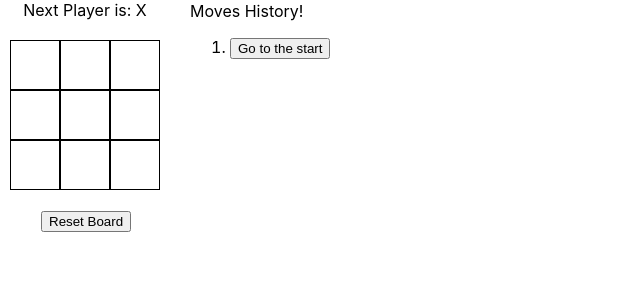
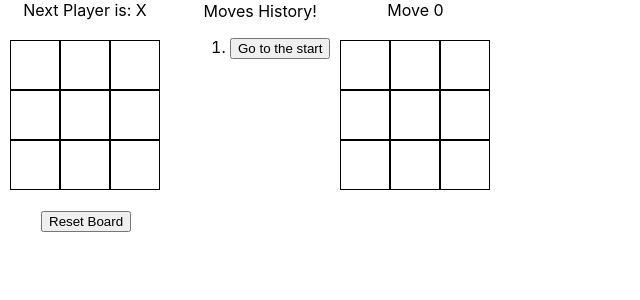
Before and after one commit to ardithoxha/tic_tac_toe, a React (Create React App) app: page / in a window 1280 px wide. Shown: the top 300 px of the page, without its empty margins (0-640 px from the left). Built offline with nearby package versions, Linux system fonts and the light colour scheme.

Commit message:
final result with list of board display

```diff
--- a/src/App.css
+++ b/src/App.css
@@ -13,44 +13,12 @@
 }
 
 .history {
-  /* border: 1px solid black; */
   margin-left: 30px;
   margin-top: -15px;
 }
 
-.App-logo {
-  height: 40vmin;
-  pointer-events: none;
-}
-
-@media (prefers-reduced-motion: no-preference) {
-  .App-logo {
-    animation: App-logo-spin infinite 1s linear;
-  }
-}
-
-.App-header {
-  background-color: #282c34;
-  min-height: 100vh;
-  display: flex;
-  flex-direction: column;
-  align-items: center;
-  justify-content: center;
-  font-size: calc(10px + 2vmin);
-  color: white;
-}
-
-.App-link {
-  color: #61dafb;
-}
-
-@keyframes App-logo-spin {
-  from {
-    transform: rotate(0deg);
-  }
-  to {
-    transform: rotate(360deg);
-  }
+.history p {
+  text-align: center;
 }
 
 .square {
--- a/src/App.js
+++ b/src/App.js
@@ -10,6 +10,14 @@ function Square(props) {
 
   return (
     <div className="square" id={box} onClick={props.onClick}>{props.squares[box]}</div>
+  );
+}
+
+function DisplaySquare(props) {
+  let box = props.box;
+
+  return (
+    <div className="square" id={box}>{props.squares[box]}</div>
   );
 }
 
@@ -53,7 +61,51 @@ function Board(props) {
   );
 }
 
+function DisplayBoard(props) {
+
+  const renderSquare = (i) => {
+    return (
+      <DisplaySquare box={i} squares={props.squares}/>
+    );
+  }
+
+  let status;
+  let squares = props.squares
+  let winner = checkForWinner(squares);
+
+  if(winner) {
+    status = winner + " is the Winner!";
+  } else {
+    status = "Move " + props.stepNumber;
+  }
+
+  return (
+    <div >
+      <div style={{textAlign: "center"}}>{status}</div>{<br/>}
+      <div className="board">
+        {renderSquare(0)}
+        {renderSquare(1)}
+        {renderSquare(2)}
+        {renderSquare(3)}
+        {renderSquare(4)}
+        {renderSquare(5)}
+        {renderSquare(6)}
+        {renderSquare(7)}
+        {renderSquare(8)}
+      </div>
+    </div>
+  );
+}
+
 function App(props) {
+
+  let test = props.history.map((step,i) => {return (<div style={{marginLeft: "10px"}}>
+    <DisplayBoard
+    squares={step.squares}
+    stepNumber={i}
+    />
+    </div>)});
+
 
 let moves =  props.history.map(
               (step,i) => {return (<li key={i}>
@@ -76,6 +128,10 @@ let moves =  props.history.map(
             <ol>{moves}</ol>
             </div>
         </div>
+        <div style={{display: 'flex', flexWrap: "wrap", maxWidth: "75vw"}} >
+        {test}
+        </div>
+
     </div>
   );
 }
```
